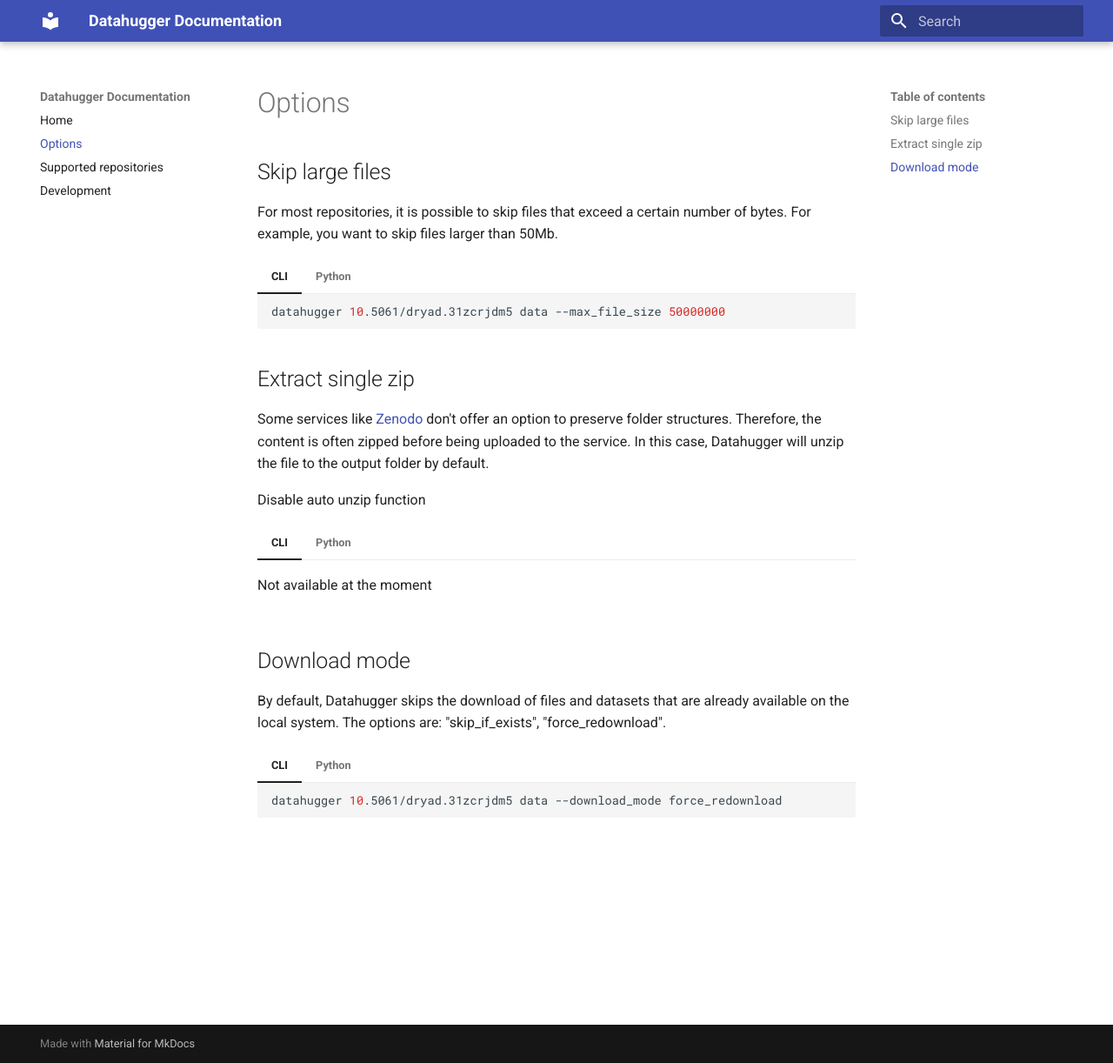
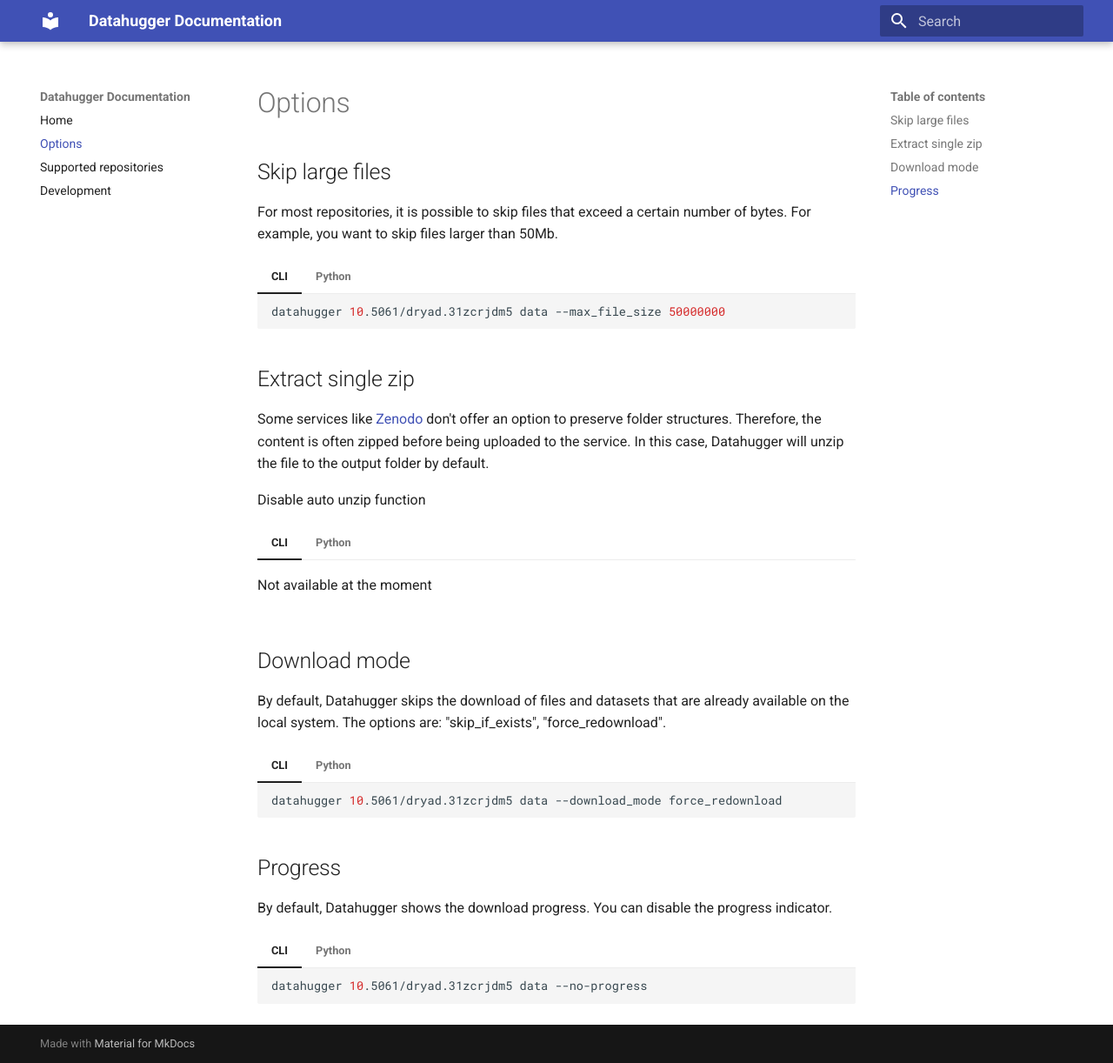
Before and after one commit to J535D165/datahugger, an MkDocs documentation site: the page built from docs/options.md, in a window 1280 px wide and 1222 px high. Shown: the whole window at 87% size. Built offline with MkDocs 1.6.1 and Material for MkDocs 9.7.7, drawn with Linux system fonts in a browser that asks for light colours.

Commit message:
Add progress section

````diff
--- a/docs/options.md
+++ b/docs/options.md
@@ -40,8 +40,6 @@ Disable auto unzip function
     ```
 
 
-
-
 ## Download mode
 
 By default, Datahugger skips the download of files and datasets that are
@@ -60,3 +58,22 @@ are: "skip_if_exists", "force_redownload".
     ``` python
     datahugger.load_repository("10.5061/dryad.x3ffbg7m8", "data", download_mode="force_redownload")
     ```
+
+
+## Progress
+
+By default, Datahugger shows the download progress. You can disable the
+progress indicator.
+
+
+=== "CLI"
+
+    ``` bash
+    datahugger 10.5061/dryad.31zcrjdm5 data --no-progress
+    ```
+
+=== "Python"
+
+    ``` python
+    datahugger.load_repository("10.5061/dryad.x3ffbg7m8", "data", progress=False)
+    ```
````
